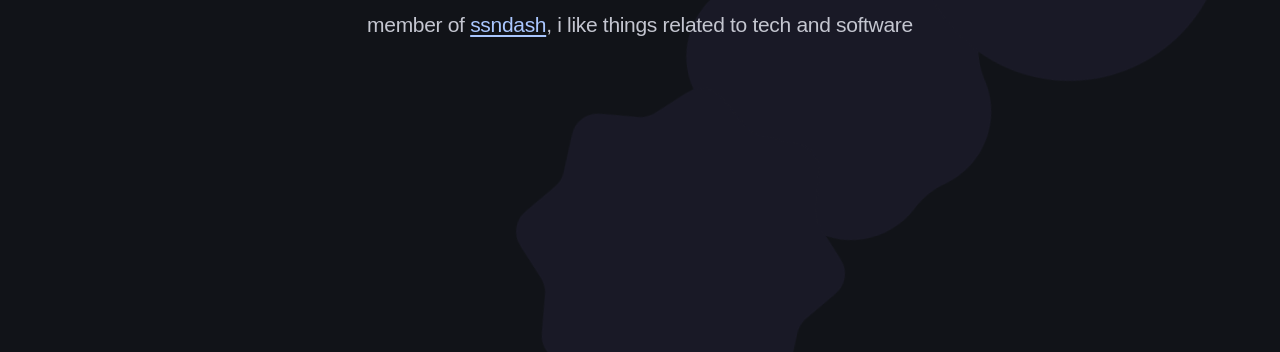
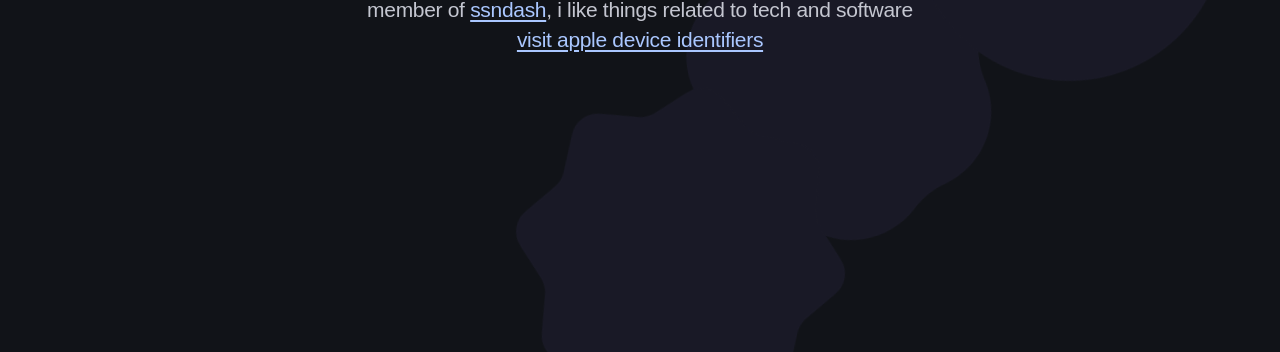
Before and after one commit to ks51s/ks51s.github.io, a plain HTML site: page index.html in a window 1280 px wide. Shown: the part 448-800 px from the top of the page. Drawn offline with nearby package versions, Linux system fonts and the light colour scheme; a web font is replaced by a local one.

Commit message:
add link to apple devices identifiers page
totally secret description

```diff
--- a/index.html
+++ b/index.html
@@ -57,7 +57,7 @@
   <main class="hero">
     <div class="hero__content">
       <h1>hi, i'm ksfiftyone!</h1>
-      <p>member of <a href="https://ssndash.org" target="_blank" rel="noreferrer">ssndash</a>, i like things related to tech and software</p>
+      <p>member of <a href="https://ssndash.org" target="_blank" rel="noreferrer">ssndash</a>, i like things related to tech and software<br><a href="https://ksfiftyone.ru/devices.html" target="_blank" rel="noreferrer">visit apple device identifiers</a></p>
     </div>
   </main>
 
```
